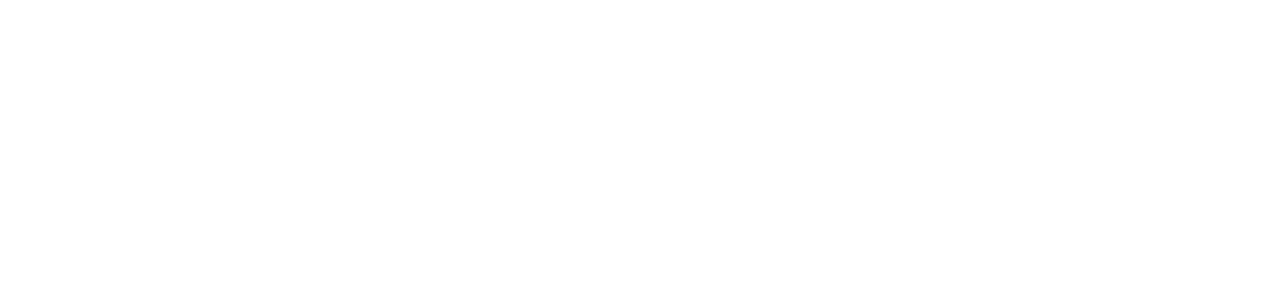
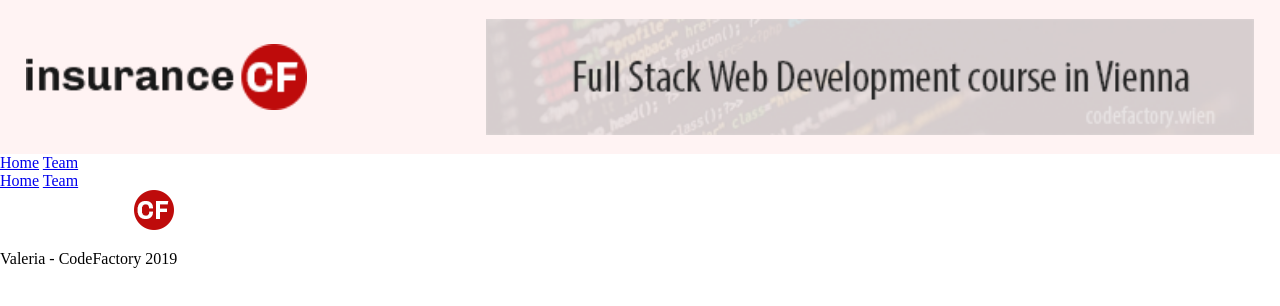
Before and after one commit to aliravn/CF-CR03-Valeria, a plain HTML site: page index.html in a window 1280 px wide. Drawn offline with Linux system fonts and the light colour scheme.

Commit message:
working version of desktop header with styling

```diff
--- a/css/style.sass
+++ b/css/style.sass
@@ -1,4 +1,55 @@
-$footer-color: #fff3f3
+$header-color: #fff3f3
 
 body
 	margin: 0 auto
+
+/*==========================
+  HEADER SECTION
+  =========================*/
+/*background of header assigned by a sass-variable*/
+/*header width is 100% of body width*/
+/*header width is 9vw of the of body width*/
+/*if there is no fix height, header-banner-a will need margin up and bottom to space from container border*/
+/*it will resize wrongly, taking full space between banner and logo, bring*/
+/*items inside the header will be displayed flex*/
+/*items will be horizontally centered with free space equally between them*/
+/*items are vertically centered within header height*/
+/*sets width and height of images(logo/banner) to be 100% width & height of respective container*/
+/*object-fit: cover cuts off all parts of image that does not fir into container*/
+/*logo container is div, banner immediate container is a-link nested inside div-container*/
+header
+	background-color: $header-color
+	width: 100%
+	height: 12vw
+	display: flex
+	justify-content: space-between
+	align-items: center
+	img
+		width: 100%
+		height: 100%
+		object-fit: cover
+
+/*header-logo container set to display flex to allow vertically center the image within it*/
+/*container width is 22% of the header width*/
+/*margin on the left to move logo container from the left border of header container*/
+#header-logo
+	display: flex
+	align-items: center
+	width: 22%
+	margin-left: 2vw
+
+/*header-banner container set to display flex to allow vertically center the div with image within it*/
+/*container width is 60% of the header width*/
+/*margin on the right to move banner container from the rights border of header container*/
+
+/*div div inside header-banner a is flex container to center the image vertically inside the div*/
+/*div for image is 100% width of the logo-banner container, oterwise image gets smaller and moves when page resized*/
+#header-banner
+	display: flex
+	align-items: center
+	width: 60%
+	margin-right: 2vw
+	div
+		display: flex
+		align-items: center
+		width: 100%
--- a/index.html
+++ b/index.html
@@ -1,11 +1,48 @@
 <!DOCTYPE html>
 <html lang="en">
+
 <head>
 	<meta charset="utf-8">
 	<title>Insurance-CF</title>
 	<link rel="stylesheet" type="text/css" href="css/style.css">
 </head>
+
 <body>
+
+	<header>
+		<div id="header-logo">
+			<img src="img/logo-header.png" alt="logo-header.png">
+		</div>
+		<div id="header-banner">
+			<div>
+				<img src="img/banner.png" alt="banner.png">
+			</div>
+		</div>
+	</header>
+
+	<nav>
+		<a href="index.html">Home</a>
+		<a href="#">Team</a>
+	</nav>
+
+
+	<main>
+
+	</main>
+
+
+	<footer>
+		<nav>
+			<a href="index.html">Home</a>
+			<a href="#">Team</a>
+		</nav>
+		<div id="footer-logo">
+			<img src="img/logo-footer.png" alt="logo-footer.png">
+		</div>
+		<div id="footer-text">
+			<p>Valeria - CodeFactory 2019</p>
+		</div>
+	</footer>
 
 </body>
 </html>
```
Also changed, not shown: css/style.css, img/logo-footer.png (renamed from img/logo-white.png), 1 other file.
